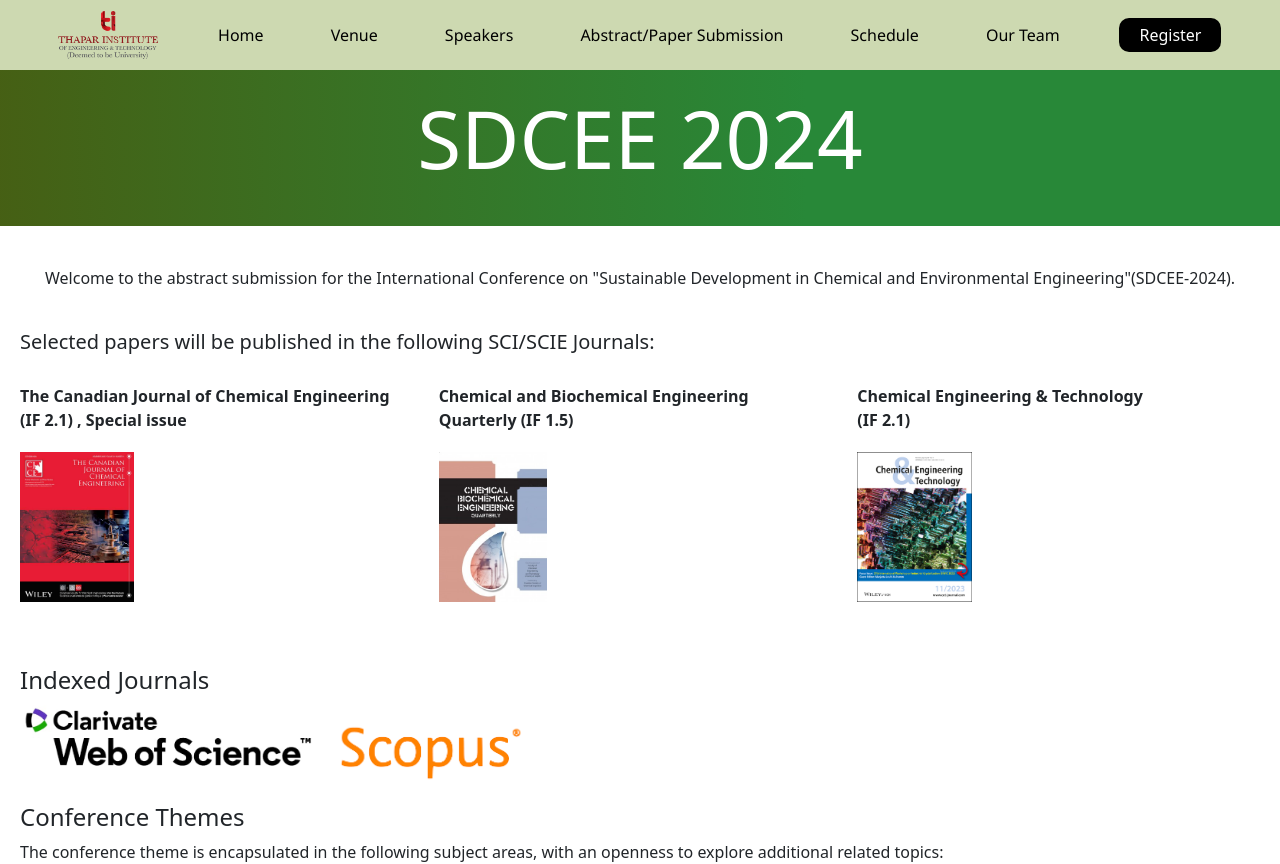
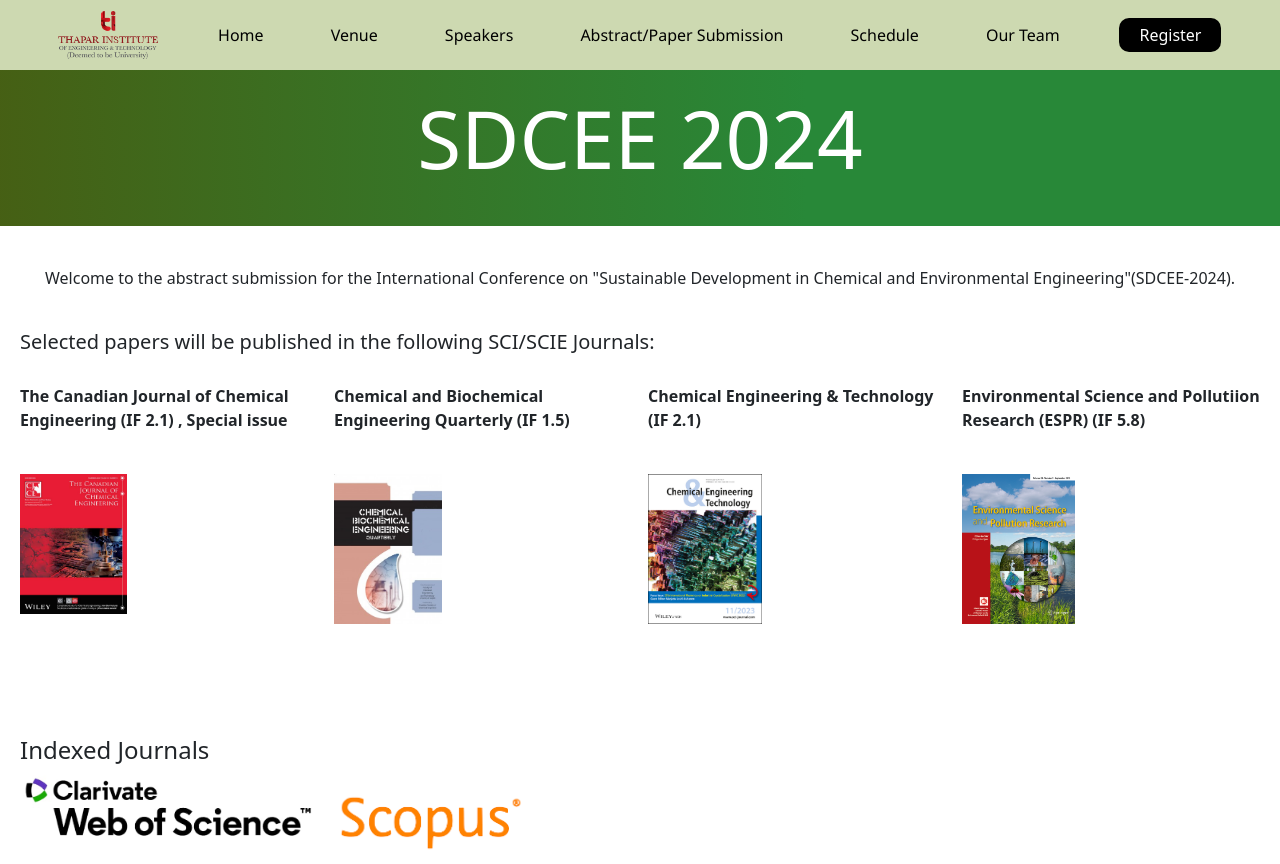
Before and after one commit to Sharathchandra345/SDCEE-2024, a React (Create React App) app in the folder client/: page /abstract in a window 1280 px wide. Shown: the top 864 px of the page. Built offline with nearby package versions, Linux system fonts and the light colour scheme.

Commit message:
date changes and more

```diff
--- a/client/src/Components/Hero/Hero.css
+++ b/client/src/Components/Hero/Hero.css
@@ -150,7 +150,7 @@
   margin-top: 20px;
   width: 60%;
   color: #af0103;
-  font-size: 1.2rem;
+  font-size: 1rem;
 }
 
 @media screen and (max-width: 600px) {
--- a/client/src/Components/Hero/Hero.js
+++ b/client/src/Components/Hero/Hero.js
@@ -9,9 +9,9 @@ export default function Hero() {
         <div className="marquee-container">
           <div className="marquee-text">
             <strong>
-              First call for abstract submission for oral and poster
-              presentations at SDCEE-2024. Submission deadline extended to
-              15 December 2023
+              Last call for abstract submission for oral and poster
+              presentations at SDCEE-2024. Submission deadline extended to 10
+              January 2024
             </strong>
           </div>
         </div>
@@ -57,6 +57,11 @@ export default function Hero() {
                   <li>
                     <strong>Chemical Engineering & Technology (IF 2.1)</strong>
                   </li>
+                  <li>
+                    <strong>
+                      Environmental Science and Pollutiion Research(ESPR)(IF5.8)
+                    </strong>
+                  </li>
                 </ul>
               </div>
             </div>
--- a/client/src/Components/SponsorshipComponent/SponsorshipComponent.js
+++ b/client/src/Components/SponsorshipComponent/SponsorshipComponent.js
@@ -1,8 +1,9 @@
 import React from "react";
 import "./SponsorshipComponent.css";
 import spimg from "./download.png";
+import spimg2 from "./download (1).png";
 const SponsorshipComponent = () => {
-  const sponsorImages = [spimg];
+  const sponsorImages = [spimg, spimg2];
 
   const openPDF = () => {
     window.open("path_to_your_pdf", "_blank");
@@ -24,10 +25,10 @@ const SponsorshipComponent = () => {
         ))}
         {/* Add more images as per your requirement */}
       </div>
-
+      {/*
       <button className="sponsorship-button" onClick={openPDF}>
         Sponsorship Options
-      </button>
+      </button> */}
     </div>
   );
 };
--- a/client/src/Components/Three/Three.js
+++ b/client/src/Components/Three/Three.js
@@ -11,22 +11,22 @@ export default function Three() {
         <div className="timeline">
           <ul>
             <li>
-              <strong>Last Date of Abstract Submissions:</strong> January
-              10,2024
+              <strong>Last Date of Abstract Submissions:</strong> January 10,
+              2024
             </li>
             <li>
-              <strong>Notification of Acceptance:</strong> December 31,2023
+              <strong>Notification of Acceptance:</strong> January 12, 2024
+            </li>
+            {/* <li>
+              <strong>Early Bird Registration Start:</strong> October
+              01,2023-December 15,2023
+            </li> */}
+            <li>
+              <strong>Full Paper (Selected) Submission:</strong> January 30,
+              2024
             </li>
             <li>
-              <strong>Early Bird Registration Start:</strong> October
-              01,2023-December 15,2023
-            </li>
-            <li>
-              <strong>Full Paper (Selected) Submission:</strong> October 15,2023
-              - January 15,2024
-            </li>
-            <li>
-              <strong>Conference Date:</strong> February 22-24,2024
+              <strong>Conference Date:</strong> February 22-24, 2024
             </li>
           </ul>
         </div>
--- a/client/src/pages/Abstract.css
+++ b/client/src/pages/Abstract.css
@@ -15,7 +15,6 @@
   width: 100%;
 }
 .abs-gray {
-  /* background-color: #d2d8dd; */
   padding: 20px;
 }
 .abs-links {
@@ -64,32 +63,29 @@
 
 .index-images {
   display: flex;
-  /* justify-content: space-evenly;
-  align-items: center; */
 }
 
 .journals {
-  columns: 3;
+  columns: 4;
   margin-top: 30px;
-  /* display: flex;
-  justify-content: space-evenly;
-  text-align: center; */
 }
 
 .journal-images {
   max-height: 150px;
-  margin: 20px 0;
 }
-/* .wos {
-  max-height: 80px;
-} */
 
+.journals p {
+  min-height: 90px;
+}
 .scopus {
   margin-top: 20px;
   margin-left: 20px;
   max-height: 60px;
 }
 
+.first-journal {
+  max-height: 140px;
+}
 @media screen and (max-width: 600px) {
   .index-img {
     max-height: 40px;
@@ -110,4 +106,17 @@
   .abs-journal {
     margin: 20px;
   }
+
+  .journals {
+    display: grid;
+    grid-template-columns: repeat(2, 1fr);
+    grid-auto-rows: auto;
+  }
+
+  .j1,
+  .j2,
+  .j3,
+  .j4 {
+    margin-bottom: 20px;
+  }
 }
--- a/client/src/pages/Abstract.js
+++ b/client/src/pages/Abstract.js
@@ -4,10 +4,10 @@ import "./Abstract.css";
 import Pdf from "../Components/CMT Submission Guidelines.pdf";
 import AbTemplate from "../Components/abstractTemplate.docx";
 import { HashLink as Link } from "react-router-hash-link";
-import { BrowserRouter, Route, Switch, Routes, Router } from "react-router-dom";
 import journal1 from "./j1.jpg";
 import journal2 from "./j2.jpg";
 import journal3 from "./j3.jpg";
+import journal4 from "./j4.png";
 import wos from "./wos.png";
 import scopus from "./scopus.png";
 
@@ -85,14 +85,13 @@ export default function Registration() {
               <div className="j1">
                 <p>
                   <strong>
-                    The Canadian Journal of Chemical Engineering
-                    <br />
-                    <p>(IF 2.1) , Special issue </p>
+                    The Canadian Journal of Chemical Engineering (IF 2.1) ,
+                    Special issue
                   </strong>
                 </p>
                 <img
                   src={journal1}
-                  className="journal-images"
+                  className="journal-images first-journal"
                   alt="The Canadian Journal of Chemical Engineering"
                 />
               </div>
@@ -124,8 +123,24 @@ export default function Registration() {
                   alt="Chemical Engineering & Technology"
                 />
               </div>
+              <div className="j4">
+                <br />
+                <p>
+                  <strong>
+                    Environmental Science and Pollutiion Research (ESPR)
+                    (IF 5.8)
+                  </strong>
+                </p>
+                <img
+                  src={journal4}
+                  className="journal-images"
+                  alt="Chemical Engineering & Technology"
+                />
+              </div>
             </div>
           </div>
+          <br />
+          <br />
           <div className="abs-index">
             <h4>Indexed Journals</h4>
             <div className="index-images">
--- a/client/src/pages/registration.js
+++ b/client/src/pages/registration.js
@@ -141,7 +141,7 @@ export default function Registration() {
             <h1>Registration Guidelines</h1>
           </div>
           <div className="fee-details">
-            <h2>Early Bird Registration</h2>
+            {/* <h2>Early Bird Registration</h2>
             <table className="table-container">
               <thead>
                 <tr>
@@ -173,9 +173,9 @@ export default function Registration() {
                   </tr>
                 ))}
               </tbody>
-            </table>
+            </table> */}
 
-            <h2>Registration (Dec. 16, 2023 – Jan. 10, 2024)</h2>
+            <h2>Registration Details</h2>
             <table className="table-container">
               <thead>
                 <tr>
@@ -212,10 +212,9 @@ export default function Registration() {
               <ul className="guide-reg">
                 <li>
                   All the participants have to submit the registration fee
-                  through Payment Gateway link available on the website, in
-                  order to attend/present paper in the conference. E-receipt can
-                  be downloaded from payment portal after successful payment
-                  process.
+                  through UPI or Netbanking, in order to attend/present paper in
+                  the conference. E-receipt can be downloaded from payment
+                  portal after successful payment process.
                 </li>
                 <li>
                   Once the payment has been done, the authors need to fill the
@@ -270,22 +269,22 @@ export default function Registration() {
             <h2>Important Dates:</h2>
             <ul>
               <li>
-                <strong>Last Date of Abstract Submissions:</strong> January
-                10,2024
+                <strong>Last Date of Abstract Submissions:</strong> January 10,
+                2024
               </li>
               <li>
-                <strong>Notification of Acceptance:</strong> December 31,2023
+                <strong>Notification of Acceptance:</strong> January 12, 2024
+              </li>
+              {/* <li>
+              <strong>Early Bird Registration Start:</strong> October
+              01,2023-December 15,2023
+            </li> */}
+              <li>
+                <strong>Full Paper (Selected) Submission:</strong> January 30,
+                2024
               </li>
               <li>
-                <strong>Early Bird Registration Start:</strong> October
-                01,2023-December 15,2023
-              </li>
-              <li>
-                <strong>Full Paper (Selected) Submission:</strong> October
-                15,2023 - January 15,2024
-              </li>
-              <li>
-                <strong>Conference Date:</strong> February 22-24,2024
+                <strong>Conference Date:</strong> February 22-24, 2024
               </li>
             </ul>
           </div>
```
Also changed, not shown: client/src/Components/SponsorshipComponent/download (1).png (added), client/src/pages/j4.png (added).
